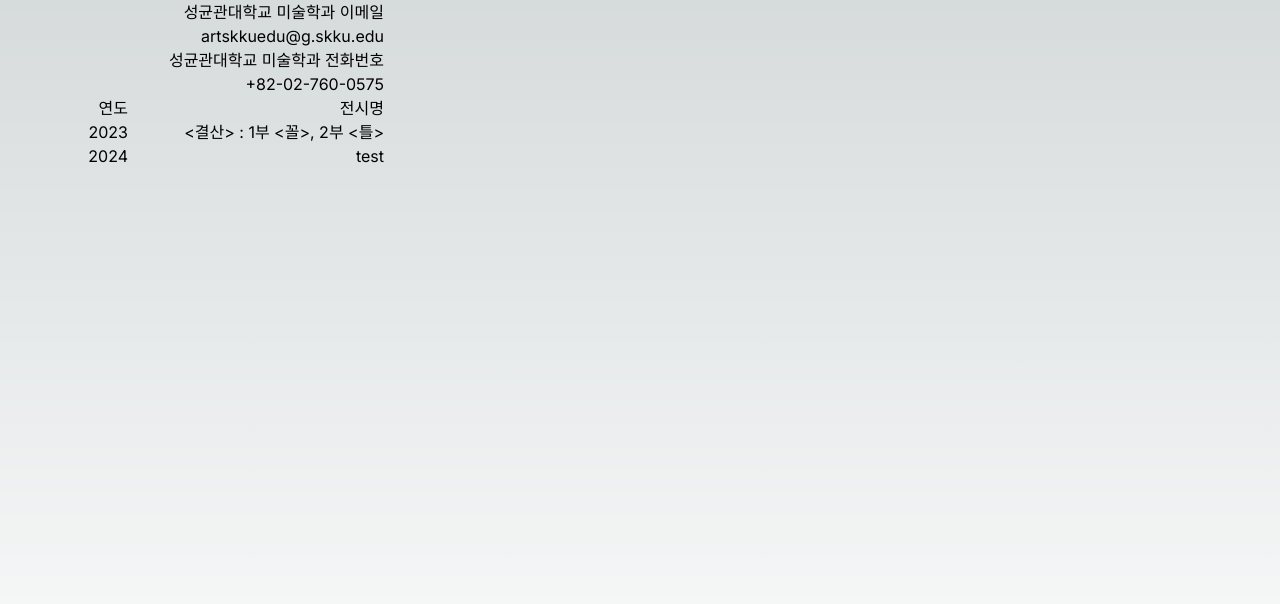
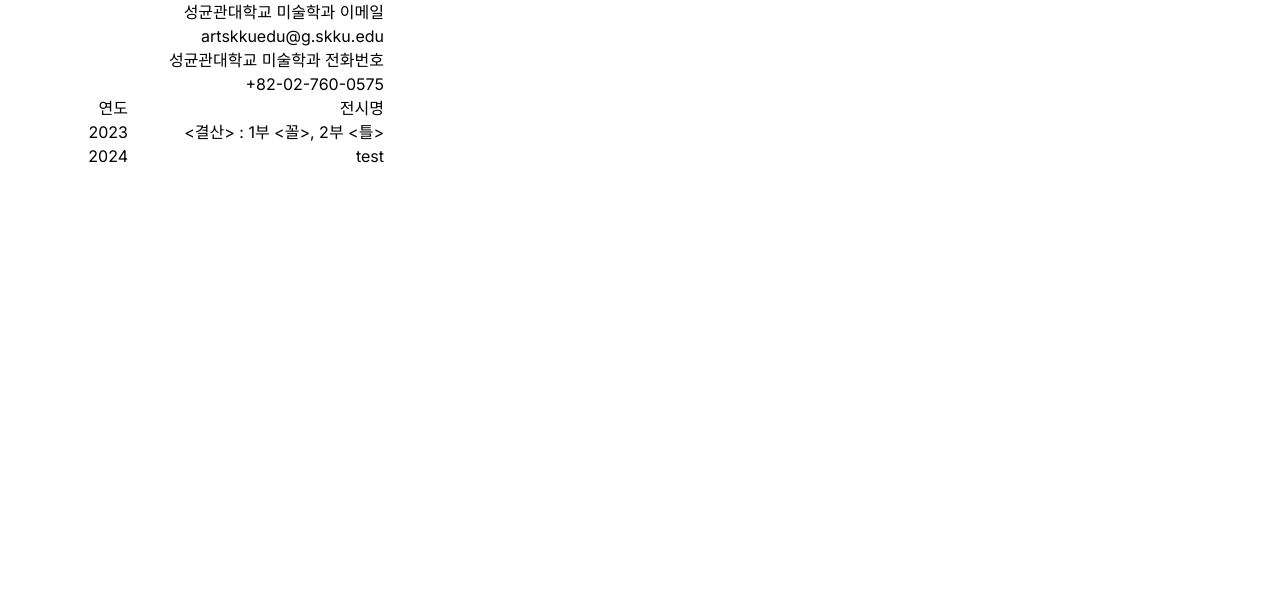
Before and after one commit to gwonhong/skku-art-exhibition, a Next.js app: page / in a window 1280 px wide. Shown: the top 604 px of the page. Built offline with nearby package versions, Linux system fonts and the light colour scheme.

Commit message:
update: change background color to solid white, slight layout change

```diff
--- a/src/app/globals.css
+++ b/src/app/globals.css
@@ -4,30 +4,10 @@
 
 :root {
   --foreground-rgb: 0, 0, 0;
-  --background-start-rgb: 214, 219, 220;
-  --background-end-rgb: 255, 255, 255;
-}
-
-@media (prefers-color-scheme: dark) {
-  :root {
-    --foreground-rgb: 255, 255, 255;
-    --background-start-rgb: 0, 0, 0;
-    --background-end-rgb: 0, 0, 0;
-  }
+  --background-rgb: 255, 255, 255;
 }
 
 body {
   color: rgb(var(--foreground-rgb));
-  background: linear-gradient(
-      to bottom,
-      transparent,
-      rgb(var(--background-end-rgb))
-    )
-    rgb(var(--background-start-rgb));
+  background: rgb(var(--background-rgb));
 }
-
-@layer utilities {
-  .text-balance {
-    text-wrap: balance;
-  }
-}
--- a/src/app/layout.tsx
+++ b/src/app/layout.tsx
@@ -23,7 +23,7 @@
         >
           <NavBar />
         </div>
-        <div className="flex-1 overflow-y-auto">{children}</div>
+        <div className="flex-1 h-screen overflow-y-auto">{children}</div>
       </body>
     </html>
   );
```
